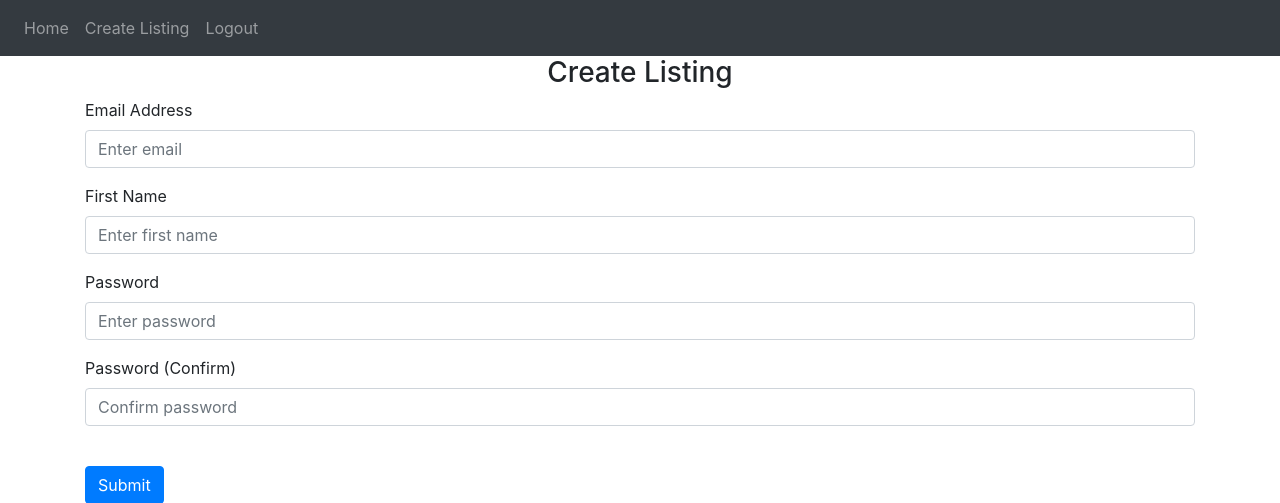
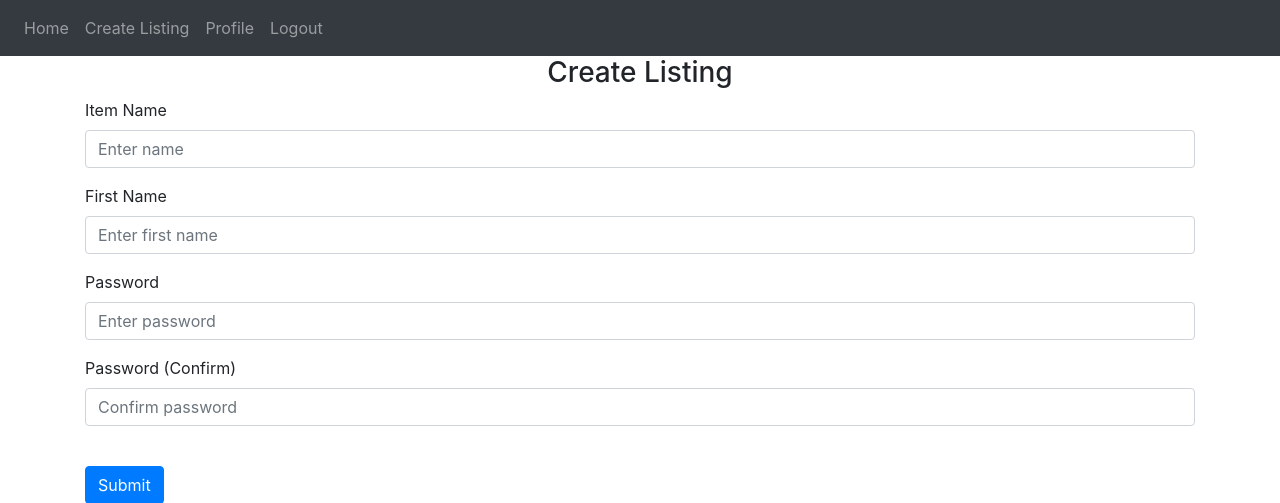
Before and after one commit to joshfigueroa/Rent4Hire, a Flask app: page /create in a window 1280 px wide. Shown: the top 503 px of the page. Run offline with Flask 2, Linux system fonts and the light colour scheme; a user stored in the database is signed in; some libraries are stand-ins or nearby versions.

Commit message:
Delete db/fix null error chack from lastname

```diff
--- a/website/auth.py
+++ b/website/auth.py
@@ -52,6 +52,8 @@ def sign_up():
             flash('Email must be greater than 3 characters.', category='error')
         elif len(first_name) < 2:
             flash('First name must be greater than 1 character.', category='error')
+        elif len(last_name) < 2:
+            flash('Last name must be greater than 1 character.', category='error')#CHECK THIS
         elif password1 != password2:
             flash('Passwords don\'t match.', category='error')
         elif len(password1) < 7:
--- a/website/models.py
+++ b/website/models.py
@@ -16,7 +16,7 @@ class User(db.Model, UserMixin):#LEFT OUT TABLE NAMES BC IT COMPLICATED THINGS
     email = db.Column(db.String(150), unique=True)
     password = db.Column(db.String(150))
     first_name = db.Column(db.String(150), nullable=False)
-    last_name = db.Column(db.String(150), nullable=False)#If null this will break!! Take out or have error checking in auth.py
+    last_name = db.Column(db.String(150), nullable=False)
     notes = db.relationship('Note')
 
     date_created = db.Column(db.DATETIME, default=datetime.utcnow, index=True)
@@ -34,9 +34,9 @@ class Item(db.Model):
     id = db.Column(db.Integer, primary_key=True, index=True)
     name = db.Column(db.String(255), index=True)
     category_id = db.Column(db.Integer, db.ForeignKey("category.id"), index=True)
-    availability = db.Column(db.DATETIME, nullable=False) #???????????
+    availability = db.Column(db.DATETIME) #, nullable=False???????????
     description = db.Column(db.Text, index=True)
-    owner_id = db.Column(db.Integer, db.ForeignKey("user.id"))
+    owner_id = db.Column(db.Integer, db.ForeignKey("user.id"))#??????????
     date_created = db.Column(db.DATETIME, default=datetime.utcnow, index=True)
     #item_location_id = Column(Integer)#, ForeignKey("locations.id"), index=True) #Not sure if this is needed
     price_in_cents = db.Column(db.Integer, nullable=False, index=True) #Same thing here
--- a/website/templates/base.html
+++ b/website/templates/base.html
@@ -32,6 +32,7 @@
           {% if user.is_authenticated %}
           <a class="nav-item nav-link" id="home" href="/">Home</a>
           <a class="nav-item nav-link" id="create" href="/create">Create Listing</a><!--FIX CREATE CREATE LISTING PAGE-->
+          <a class="nav-item nav-link" id="create" href="/create">Profile </a><!--FIX PROFILE PAGE-->
           <a class="nav-item nav-link" id="logout" href="/logout">Logout</a>
           {% else %}
           <a class="nav-item nav-link" id="login" href="/login">Login</a>
--- a/website/templates/create_listing.html
+++ b/website/templates/create_listing.html
@@ -3,13 +3,13 @@
     <form method="POST">
       <h3 align="center">Create Listing</h3>
       <div class="form-group">
-        <label for="email">Email Address</label><!--UPDATE WITH ITEM INFO-->
+        <label for="name">Item Name</label><!--UPDATE WITH ITEM INFO-->
         <input
-          type="email"
+          type="name"
           class="form-control"
-          id="email"
-          name="email"
-          placeholder="Enter email"
+          id="name"
+          name="name"
+          placeholder="Enter name"
         />
       </div>
       <div class="form-group">
```
Also changed, not shown: instance/database.db (deleted), 1 other file.
